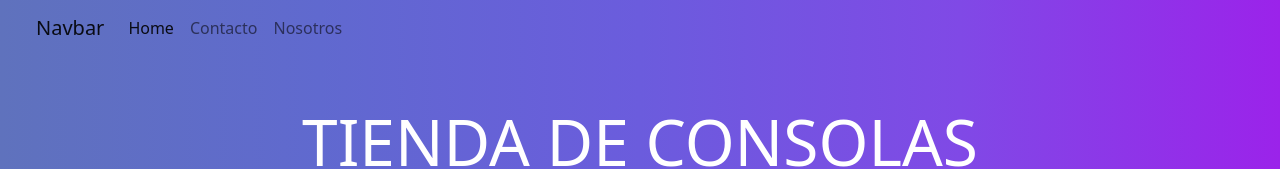
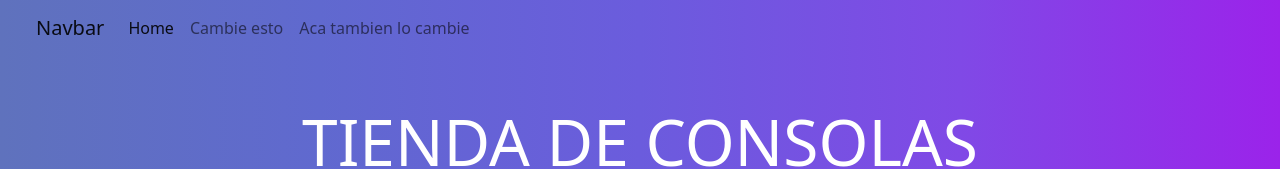
Before and after one commit to Gianluca1796/After-bootstrap, a plain HTML site: page index.html in a window 1280 px wide. Shown: the top 169 px of the page. Drawn offline with nearby package versions, Linux system fonts and the light colour scheme.

Commit message:
Cambie el index

```diff
--- a/index.html
+++ b/index.html
@@ -29,8 +29,8 @@
                         <div class="collapse navbar-collapse" id="navbarNavAltMarkup">
                             <div class="navbar-nav">
                                 <a class="nav-link active" aria-current="page" href="#">Home</a>
-                                <a class="nav-link" href="#">Contacto</a>
-                                <a class="nav-link" href="#">Nosotros</a>
+                                <a class="nav-link" href="#">Cambie esto</a>
+                                <a class="nav-link" href="#">Aca tambien lo cambie</a>
                             </div>
                         </div>
                     </div>
```
